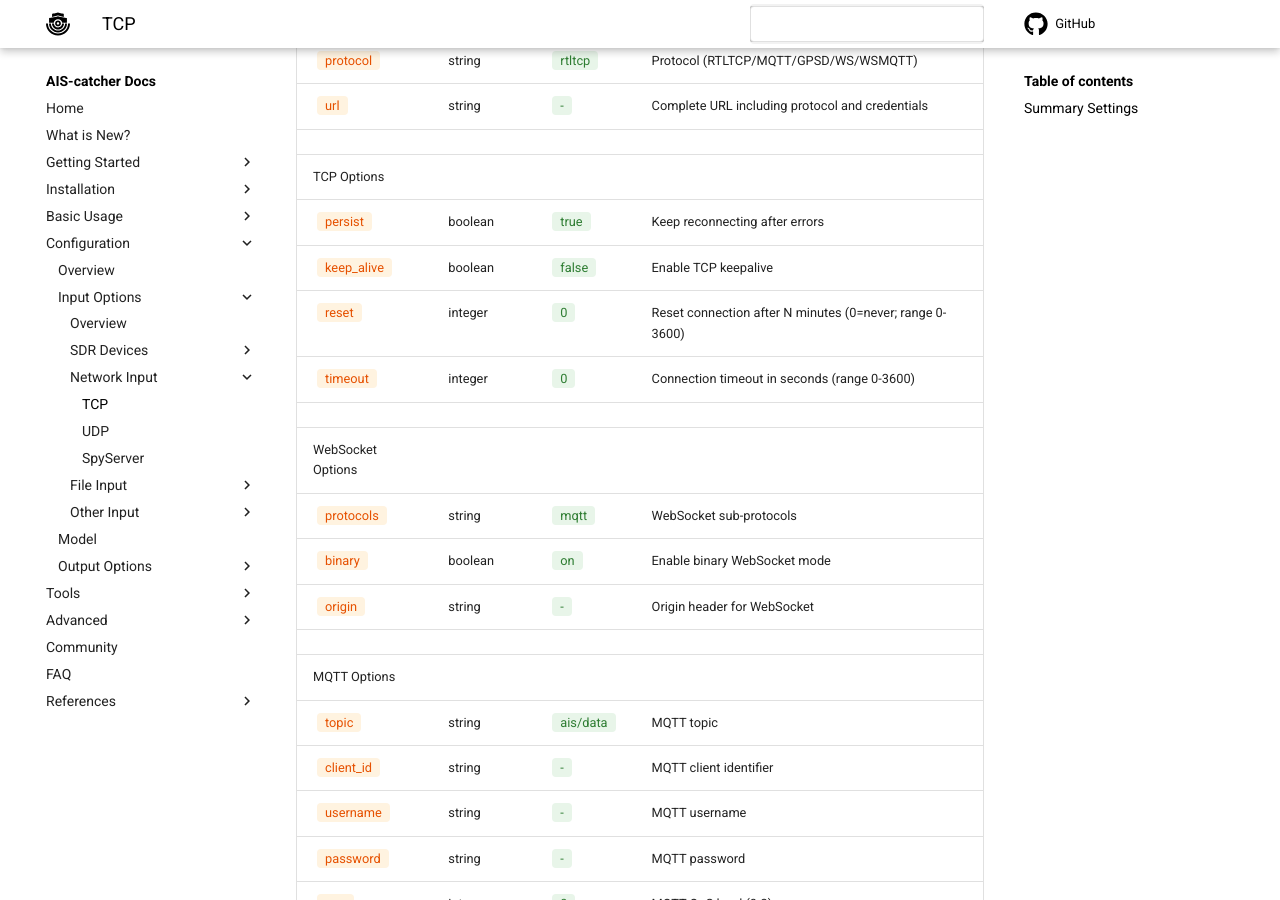
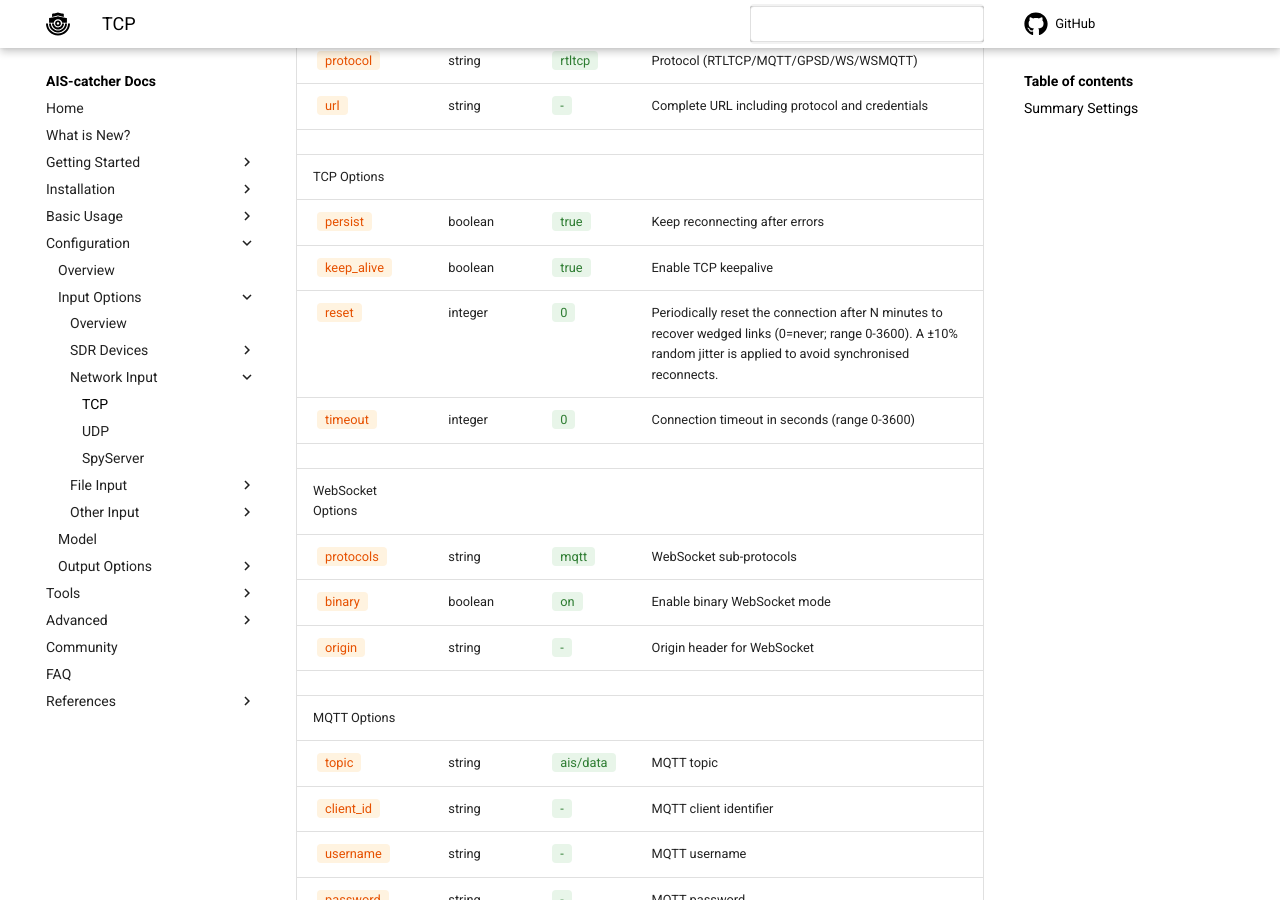
Before and after one commit to jvde-github/AIS-catcher-docs, an MkDocs documentation site: the page built from docs/configuration/input/tcp.md, in a window 1280 px wide and 900 px high, scrolled down 1385 px. Built offline with MkDocs 1.6.1 and Material for MkDocs 9.7.7, drawn with Linux system fonts in a browser that asks for light colours; comment, search, counter and statistics services are not loaded.

Commit message:
Fix TCP input docs: keep_alive defaults to true, note reset jitter (v0.70)

```diff
--- a/docs/configuration/input/tcp.md
+++ b/docs/configuration/input/tcp.md
@@ -64,8 +64,8 @@
 | | | | |
 | TCP Options | | | |
 | <span class="cmd-setting">persist</span> | boolean | <span class="cmd-value">true</span> | Keep reconnecting after errors |
-| <span class="cmd-setting">keep_alive</span> | boolean | <span class="cmd-value">false</span> | Enable TCP keepalive |
-| <span class="cmd-setting">reset</span> | integer | <span class="cmd-value">0</span> | Reset connection after N minutes (0=never; range 0-3600) |
+| <span class="cmd-setting">keep_alive</span> | boolean | <span class="cmd-value">true</span> | Enable TCP keepalive |
+| <span class="cmd-setting">reset</span> | integer | <span class="cmd-value">0</span> | Periodically reset the connection after N minutes to recover wedged links (0=never; range 0-3600). A ±10% random jitter is applied to avoid synchronised reconnects. |
 | <span class="cmd-setting">timeout</span> | integer | <span class="cmd-value">0</span> | Connection timeout in seconds (range 0-3600) |
 | | | | |
 | WebSocket Options | | | |
```
